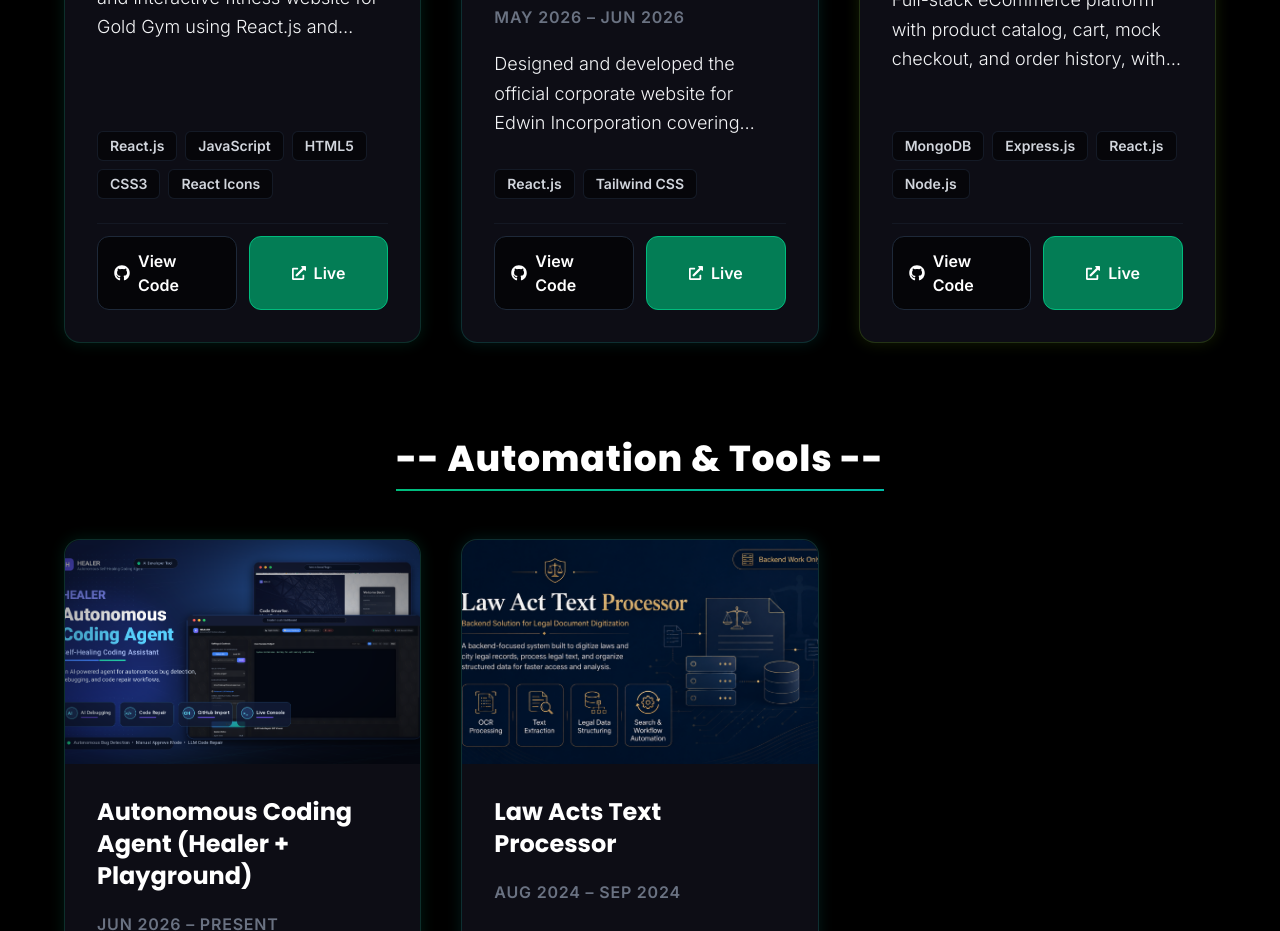
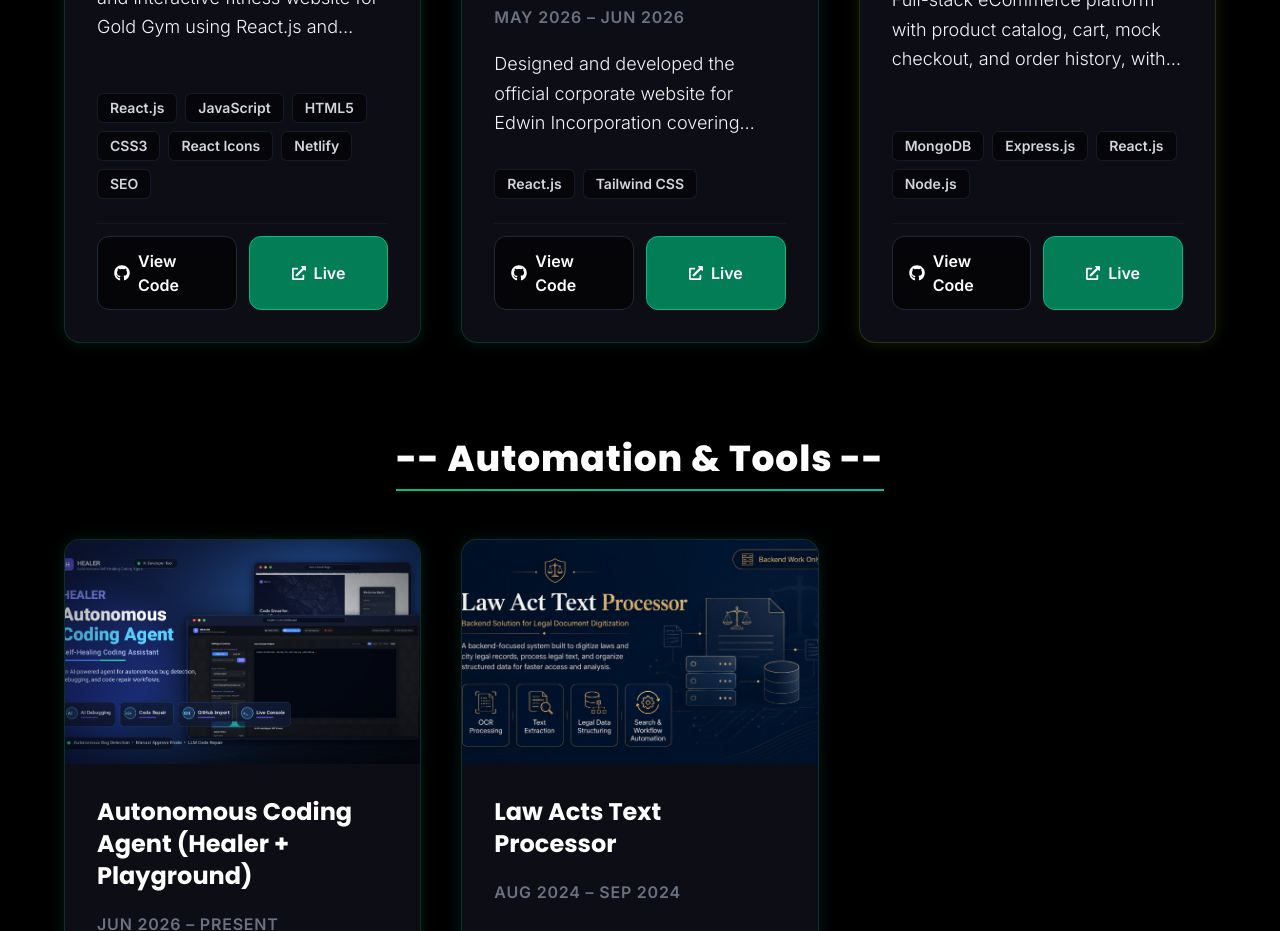
Before and after one commit to Kaushikrudra/Kaushikrudra, a React (Vite) app: page / in a window 1280 px wide. Shown: the part 6000-6931 px from the top of the page. Built offline with nearby package versions, Linux system fonts and the light colour scheme.

Commit message:
feat: add Netlify and SEO tags to Gold Gym project

```diff
--- a/src/data/portfolio.ts
+++ b/src/data/portfolio.ts
@@ -213,7 +213,7 @@ export const projectGroups: ProjectGroup[] = [
         title: 'Gold Gym Website',
         duration: 'Jun 2026 – Jun 2026',
         description: 'Developed a modern, responsive, and interactive fitness website for Gold Gym using React.js and CSS3, featuring a BMI calculator, membership plans, trainer profiles, and workout programs.',
-        tags: ['React.js', 'JavaScript', 'HTML5', 'CSS3', 'React Icons'],
+        tags: ['React.js', 'JavaScript', 'HTML5', 'CSS3', 'React Icons', 'Netlify', 'SEO'],
         githubUrl: 'https://github.com/Kaushikrudra/Gold-Gym-Website',
         image: '/goldgym%20banner.png',
         liveUrl: 'https://gold-gym-website08.netlify.app/'
```
